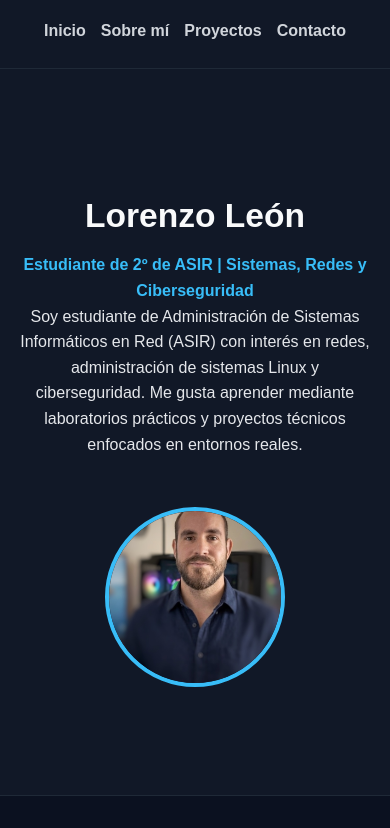
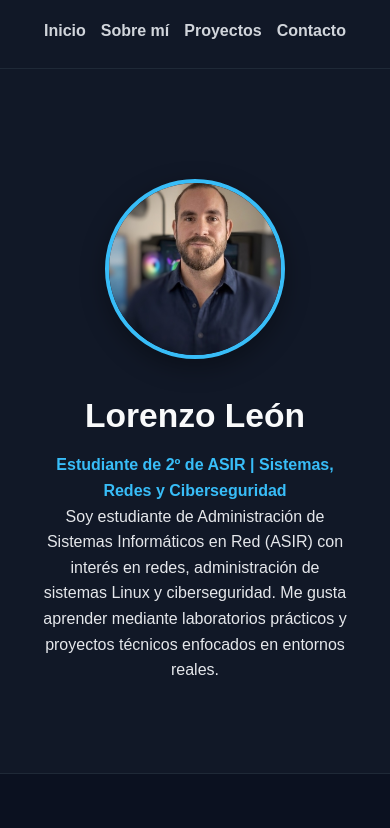
Before and after one commit to lorenzolt-prmths/lorenzolt-prmths.github.io, a plain HTML site: page index.html in a window 390 px wide. Shown: the top 828 px of the page. Drawn offline with Linux system fonts and the light colour scheme; a script that the page names is missing.

Commit message:
Update style.css

```diff
--- a/style.css
+++ b/style.css
@@ -1,4 +1,3 @@
-
 * {
     box-sizing: border-box;
     scroll-behavior: smooth;
@@ -57,12 +56,33 @@
 .hero {
     display: flex;
     align-items: center;
+    justify-content: center;
     gap: 50px;
-           padding: 60px 0;
+    padding: 80px 20px;
+    flex-wrap: wrap;
+}
+
+.hero-photo {
+    display: flex;
+    justify-content: center;
+    align-items: center;
+    flex: 0 0 220px;
+}
+
+.hero-photo img {
+    width: 200px;
+    height: 200px;
+    object-fit: cover;
+    object-position: center 20%;
+    border-radius: 50%;
+    border: 4px solid #38bdf8;
+    box-shadow: 0 8px 25px rgba(0, 0, 0, 0.35);
 }
 
 .hero-text {
     max-width: 600px;
+    flex: 1;
+    min-width: 280px;
 }
 
 .hero-text h1 {
@@ -74,19 +94,7 @@
 .subtitle {
     color: #38bdf8;
     font-weight: bold;
-           margin-bottom: 10px;
-        }
-
-        .hero-text {
-           max-width: 600px;
-        }
-       .hero-photo img {
-           width: 180px;
-           height: 180px;
-           object-fit: cover;
-           border-radius: 50%;
-           border: 4px solid #38bdf8;
-
+    margin-bottom: 12px;
 }
 
 main {
@@ -177,17 +185,24 @@
     }
 
     .hero {
-                flex-direction: column-reverse;
+        flex-direction: column;
         text-align: center;
+        gap: 30px;
+        padding: 50px 20px;
     }
 
     .hero-text p {
         margin: 0 auto;
     }
 
+    .hero-photo {
+        flex: none;
+    }
+
     .hero-photo img {
         width: 180px;
         height: 180px;
+        object-position: center 20%;
     }
 
     h2 {
```
Lines whose indentation alone changed are shown as unchanged.
